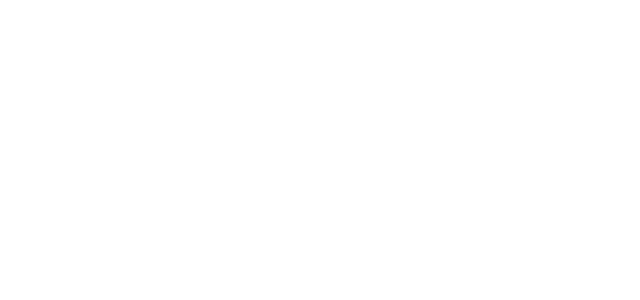
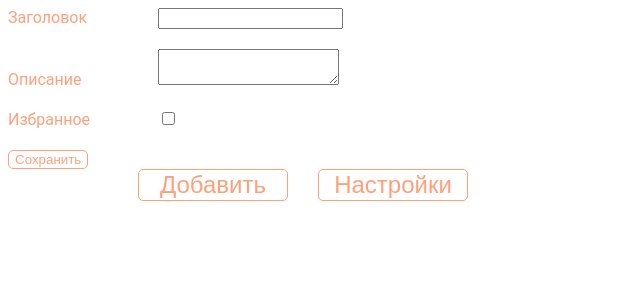
Before and after one commit to dmitpopov/pet_project, a React (Create React App) app: page /create in a window 1280 px wide. Shown: the top 300 px of the page, without its empty margins (0-640 px from the left). Built offline with nearby package versions, Linux system fonts and the light colour scheme.

Commit message:
necessary pages and components created

```diff
--- a/src/App.js
+++ b/src/App.js
@@ -3,22 +3,26 @@ import './style.css';
 import AuthorisationPage from "./pages/AuthorisationPage";
 import { Route } from "react-router-dom";
 import MainPage from "./pages/MainPage";
-import AllIdeas from "./pages/AllIdeas";
+import IdeaPage from "./pages/IdeaPage";
+import AddIdeaButton from "./components/AddIdeaButton";
+import SettingsButton from "./components/SettingsButton";
+import CreateIdeaPage from "./pages/CreateIdeaPage";
 
 
 class App extends Component {
   render() {
     return (
         <div className="app">
-          <Route path="./" component={AuthorisationPage} />
-          <Route path='./main' component={MainPage}/>
-          <Route path='./all-ideas' component={AllIdeas}/>
+          <Route path="/" exact component={AuthorisationPage} />
+          <Route path="/main" exact component={MainPage} />
+          <Route path="/idea" component={IdeaPage} />
+          <Route path="/create" component={CreateIdeaPage} />
+          <AddIdeaButton />
+          <SettingsButton />
         </div>
     );
   }
+
 }
 
-
-
-
 export default App;
--- /dev/null
+++ b/src/components/AddIdeaButton.js
@@ -0,0 +1,13 @@
+import React, { Component } from "react";
+
+class AddIdeaButton extends Component {
+    render() {
+        return (
+            <button className="add-idea-button">
+                Добавить
+            </button>
+        );
+    }
+}
+
+export default AddIdeaButton;
--- /dev/null
+++ b/src/components/MoveBackButton.js
@@ -0,0 +1,13 @@
+import React, { Component } from "react";
+
+class MoveBackButton extends Component {
+    render() {
+        return (
+            <button className="settings-button">
+                Назад
+            </button>
+        );
+    }
+}
+
+export default MoveBackButton;
--- /dev/null
+++ b/src/components/SettingsButton.js
@@ -0,0 +1,13 @@
+import React, { Component } from "react";
+
+class SettingsButton extends Component {
+    render() {
+        return (
+            <button className="settings-button">
+                Настройки
+            </button>
+        );
+    }
+}
+
+export default SettingsButton;
--- a/src/pages/AllIdeas.js
+++ /dev/null
@@ -1,27 +0,0 @@
-import React, { Component } from "react";
-
-class AllIdeas extends Component {
-    state = {
-        ideas: [
-            {name: 'test1', date: '26.09.2020', description: 'This is idea test1', favorite: false},
-            {name: 'test2', date: '27.09.2020', description: 'This is idea test2', favorite: true},
-            {name: 'test3', date: '28.09.2020', description: 'This is idea test3', favorite: false}
-        ]
-    }
-
-    render() {
-        const ideas = this.state.ideas;
-
-        return (
-            <div>
-                ideas.forEach((item) => {
-
-            })
-
-
-            </div>
-        );
-    }
-}
-
-export default AllIdeas;
--- a/src/pages/AuthorisationPage.js
+++ b/src/pages/AuthorisationPage.js
@@ -4,20 +4,44 @@ class AuthorisationPage extends Component {
 
     state = {
         login: 'test',
-        pass: '1234'
+        pass: '1234',
+        log_true: false,
+        pass_true: false
     }
+
+    loginPathHandler = () => {
+        if(this.state.log_true && this.state.pass_true) {
+            this.props.history.push('/main');
+        } else {
+            alert('Repeat login & pass enter');
+        }
+    }
+
+    logTrueHandler = (event) => {
+        if(event.target.value === this.state.login) {
+            this.setState({log_true: true})
+        }
+    }
+
+    logPassHandler = (event) => {
+        if(event.target.value === this.state.pass) {
+            this.setState({pass_true: true})
+        }
+    }
+
+
 
     render() {
         return (
             <div className="auth-form">
                 <form action="" >
                     <label htmlFor="" className="auth-form-label"><span> Логин</span>
-                        <input type="text"/>
+                        <input type="text" onChange={this.logTrueHandler}/>
                     </label>
                     <label htmlFor="" className="auth-form-label"> <span>Пароль</span>
-                        <input type="password"/>
+                        <input type="password" onChange={this.logPassHandler}/>
                     </label>
-                    <button type="submit" className="auth-submit-button">Войти</button>
+                    <button type="submit" className="auth-submit-button" onClick={this.loginPathHandler}>Войти</button>
                 </form>
             </div>
         );
--- /dev/null
+++ b/src/pages/CreateIdeaPage.js
@@ -0,0 +1,24 @@
+import React, { Component } from "react";
+
+class CreateIdeaPage extends Component {
+    render() {
+        return (
+            <form className="create-idea-form">
+                <label htmlFor=""><span>Заголовок</span>
+                    <input type="text"/>
+                </label>
+                <label htmlFor=""><span>Описание</span>
+                    <textarea>
+                    </textarea>
+                </label>
+                <label><span>Избранное</span>
+                    <input type="checkbox"/>
+                </label>
+                <button type="submit" >Сохранить</button>
+
+            </form>
+        );
+    }
+}
+
+export default CreateIdeaPage;
--- a/src/pages/IdeaPage.js
+++ b/src/pages/IdeaPage.js
@@ -1,10 +1,24 @@
 import React, {Component} from "react";
+import MoveBackButton from "../components/MoveBackButton";
 
 class IdeaPage extends Component {
+    state = {
+        ideas: [
+            {name: 'test555', date: '29.09.2020', description: 'test555 idea text', favorite: true}
+        ]
+    }
     render() {
+        const {name, date, description, favorite} = this.state.ideas[0];
+
         return (
             <div>
-
+                <h3>{name}</h3>
+                <p>{date}</p>
+                <p>{description}</p>
+                <label>Избранное
+                    <input type="checkbox" defaultChecked={favorite} />
+                </label>
+                <MoveBackButton />
             </div>
         );
     }
--- a/src/pages/MainPage.js
+++ b/src/pages/MainPage.js
@@ -1,13 +1,23 @@
 import React, {Component} from "react";
-import AllIdeas from "./AllIdeas";
+import { Link } from "react-router-dom";
+class MainPage extends Component {
+    state = {
+        ideas: [
+            {name: 'test15', date: '26.09.2020', description: 'This is idea test1', favorite: false},
+            {name: 'test2', date: '27.09.2020', description: 'This is idea test2', favorite: true},
+            {name: 'test3', date: '28.09.2020', description: 'This is idea test3', favorite: false}
+        ]
+    }
 
-class MainPage extends Component {
+    ideaCounter = 0;
     render() {
-        return (
-            <div>
-                <AllIdeas />
-            </div>
-        );
+        const ideas = this.state.ideas;
+        return ideas.map((item, i) => {
+            return <Link to={"/idea"} key={i}>
+                        {item.name}
+                    </Link>
+        })
+        ;
     }
 }
 
--- a/src/style.css
+++ b/src/style.css
@@ -36,4 +36,54 @@ body {
   font-size: 1.5rem;
 }
 
+a {
+  display: inline-block;
+  width: 150px;
+  text-align: center;
+  font-size: 1.5rem;
+  text-decoration: none;
+  color: #FFA07A;
+  border: 1px solid #FFA07A;
+  border-radius: 5px;
+  margin-left: 20px;
+}
+
+.settings-button {
+  width: 150px;
+  font-size: 1.5rem;
+  color: #FFA07A;
+  background-color: #ffffff;
+  border: 1px solid #FFA07A;
+  border-radius: 5px;
+  margin-left: 30px;
+}
+
+.add-idea-button {
+  width: 150px;
+  font-size: 1.5rem;
+  color: #FFA07A;
+  background-color: #ffffff;
+  border: 1px solid #FFA07A;
+  border-radius: 5px;
+  margin-left: 130px;
+}
+
+.create-idea-form label {
+  display: block;
+  margin-bottom: 20px;
+  color: #FFA07A;
+}
+
+.create-idea-form span {
+  display: inline-block;
+  width: 150px;
+}
+
+.create-idea-form button {
+  border: 1px solid #FFA07A;
+  background-color: #ffffff;
+  color: #FFA07A;
+  border-radius: 5px;
+}
+
 /*# sourceMappingURL=style.css.map */
--- a/src/style.sass
+++ b/src/style.sass
@@ -1,5 +1,7 @@
 @font-face
   font-family: Roboto, sans-serif
+
+$mainFontColor: #FFA07A
 
 body
   font-family: Roboto,sans-serif
@@ -12,20 +14,65 @@ body
   display: block
   margin: 10px
 
+
 .auth-form-label span
   display: inline-block
   width: 60px
 
 .auth-form-label input
-  background-color: #FFA07A
+  background-color: $mainFontColor
   border: none
   outline: none
   height: 30px
   border-radius: 5px
 
 .auth-submit-button
-  border: 1px solid #FFA07A
+  border: 1px solid $mainFontColor
   border-radius: 5px
   outline: none
   background-color: #ffffff
   font-size: 1.5rem
+
+a
+  display: inline-block
+  width: 150px
+  text-align: center
+  font-size: 1.5rem
+  text-decoration: none
+  color: $mainFontColor
+  border: 1px solid $mainFontColor
+  border-radius: 5px
+  margin-left: 20px
+
+.settings-button
+  width: 150px
+  font-size: 1.5rem
+  color: $mainFontColor
+  background-color: #ffffff
+  border: 1px solid $mainFontColor
+  border-radius: 5px
+  margin-left: 30px
+
+.add-idea-button
+  width: 150px
+  font-size: 1.5rem
+  color: $mainFontColor
+  background-color: #ffffff
+  border: 1px solid $mainFontColor
+  border-radius: 5px
+  margin-left: 130px
+
+.create-idea-form label
+  display: block
+  margin-bottom: 20px
+  color: $mainFontColor
+
+.create-idea-form span
+  display: inline-block
+  width: 150px
+
+.create-idea-form button
+  border: 1px solid $mainFontColor
+  background-color: #ffffff
+  color: $mainFontColor
+  border-radius: 5px
```
Also changed, not shown: public/manifest.json, 1 other file (tests, documents, lock files or other folders).
